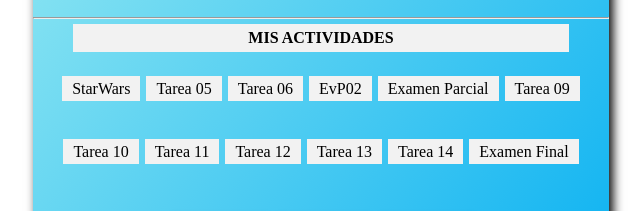
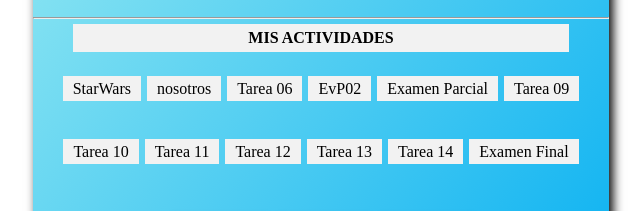
Before and after one commit to Jhon1911-hub/Jhon1911-hub.github.io, a plain HTML site: page index.html in a window 1280 px wide. Shown: the part 406-617 px from the top of the page, 319-959 px from the left. Drawn offline with Linux system fonts and the light colour scheme.

Commit message:
Update index.html

```diff
--- a/index.html
+++ b/index.html
@@ -24,7 +24,7 @@ v<!DOCTYPE html>
             <ul>
                 <!--tarea04,tarea05,evp2,exp son los nombres de los repositorios github secundarios-->
                 <li><a href="/starwars/index.html">StarWars</a></li>
-                <li><a href="/tarea05/index.html">Tarea 05</a></li>
+                <li><a href="/nosotros/index.html">nosotros</a></li>
                 <li><a href="/tarea06/index.html">Tarea 06</a></li>
                 <li><a href="/evp2/index.html">EvP02</a></li>
                 <li><a href="/exp/index.html">Examen Parcial</a></li>
```
